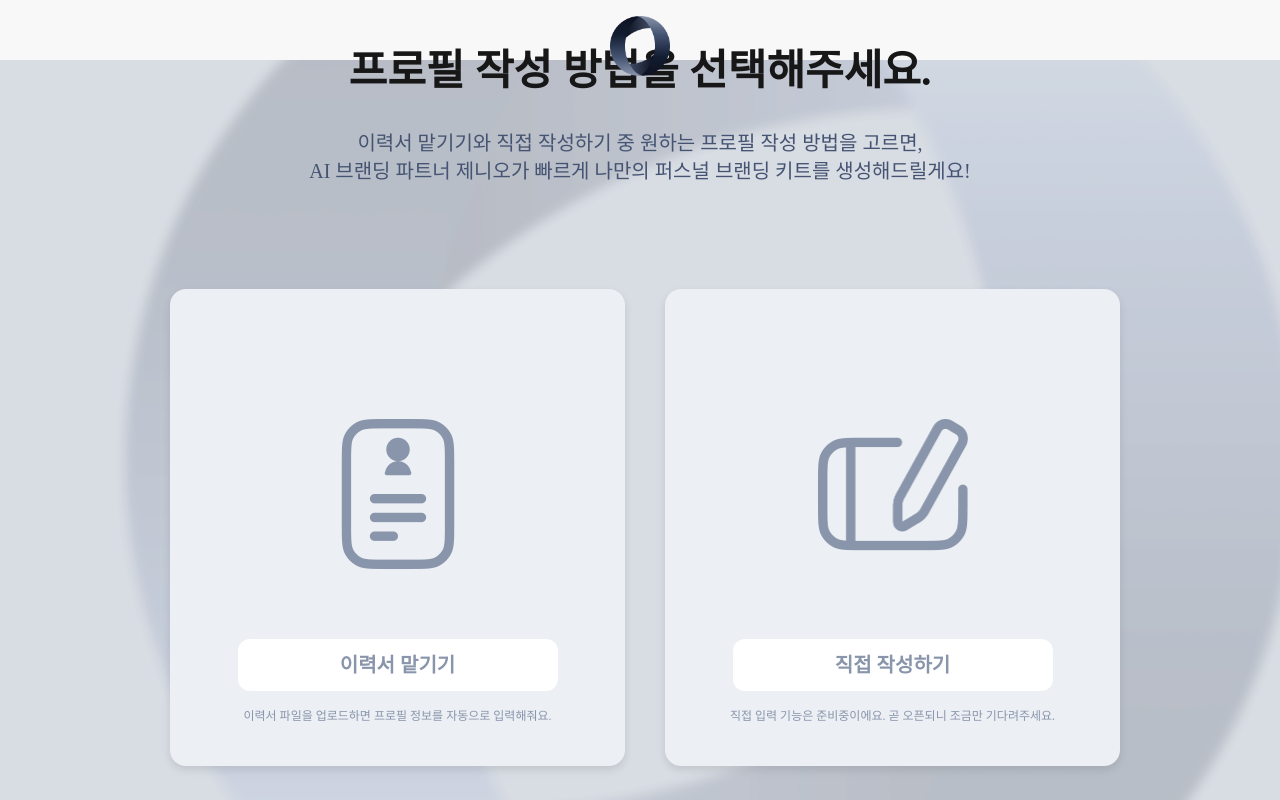
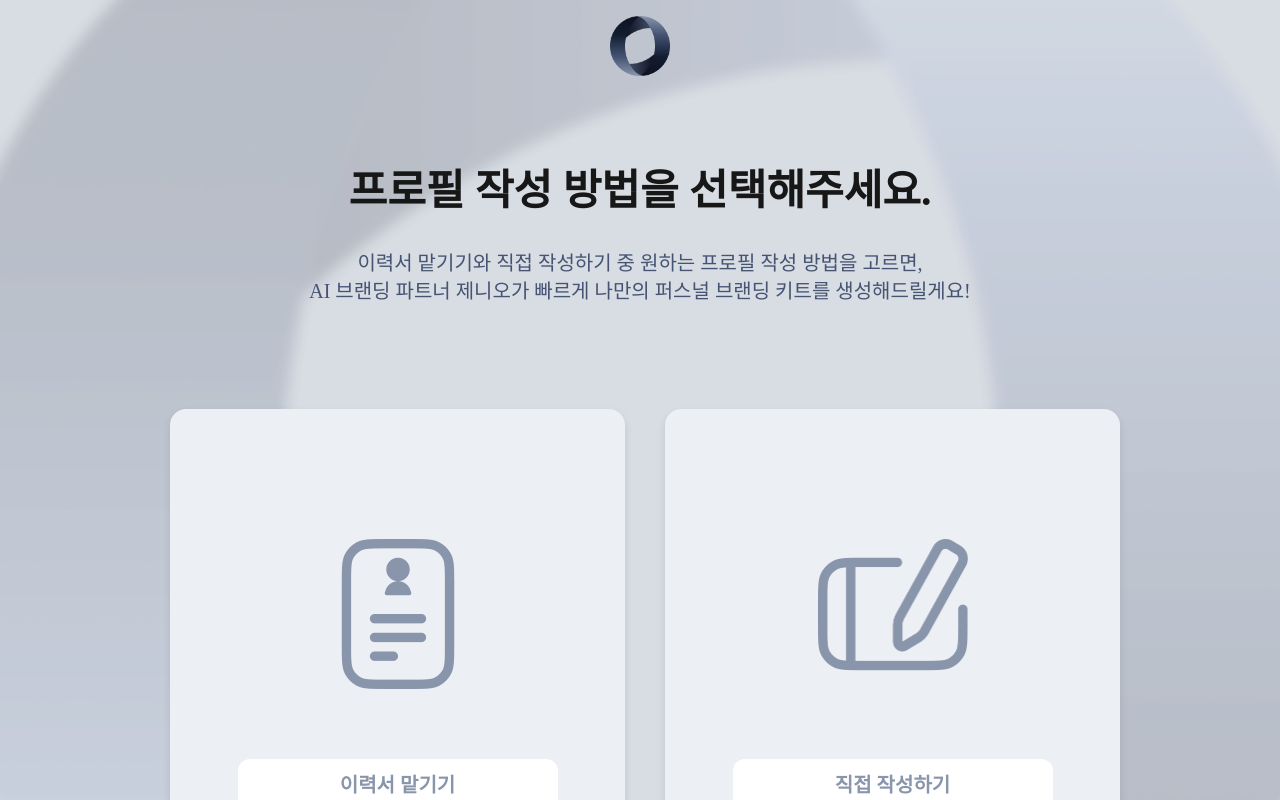
Before and after one commit to oognuyh/genio, a React (Create React App) app in the folder frontend/: page /resume-check in a window 1280 px wide. Shown: the top 800 px of the page. Built offline with nearby package versions, Linux system fonts and the light colour scheme; a web font is replaced by a local one.

Commit message:
3/1 1차 피드백 반영 최종

```diff
--- a/frontend/src/pages/ResumeCheck/resumeCheck.css
+++ b/frontend/src/pages/ResumeCheck/resumeCheck.css
@@ -1,6 +1,6 @@
 /* ResumeCheck 페이지 --------------------------------------------- */
 
-.resume-body {
+.resume-body1 {
   font-family: Arial, sans-serif;
   text-align: center;
   margin: 0;
--- a/frontend/src/pages/ResumeCheck/resumeCheck.js
+++ b/frontend/src/pages/ResumeCheck/resumeCheck.js
@@ -11,7 +11,7 @@ const ResumeCheck = () => {
 
   return (
     <div
-      className="resume-body"
+      className="resume-body1"
       style={{ backgroundImage: `url(${bgImage})`, backgroundSize: "cover" }}
     >
       {/* 최상단 중앙 로고 */}
```
